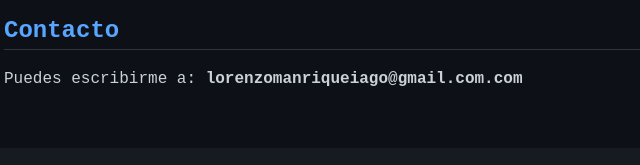
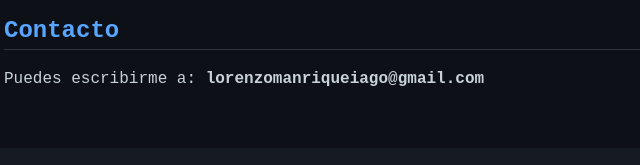
Before and after one commit to IagoLorenzo/IagoLorenzo.github.io, a plain HTML site: page index.html in a window 1280 px wide. Shown: the part 830-995 px from the top of the page, 186-826 px from the left. Drawn offline with Linux system fonts and the light colour scheme.

Commit message:
Update index.html

```diff
--- a/index.html
+++ b/index.html
@@ -48,7 +48,7 @@
 
     <section id="contacto">
       <h2>Contacto</h2>
-      <p>Puedes escribirme a: <strong>lorenzomanriqueiago@gmail.com.com</strong></p>
+      <p>Puedes escribirme a: <strong>lorenzomanriqueiago@gmail.com</strong></p>
     </section>
   </main>
 
```
